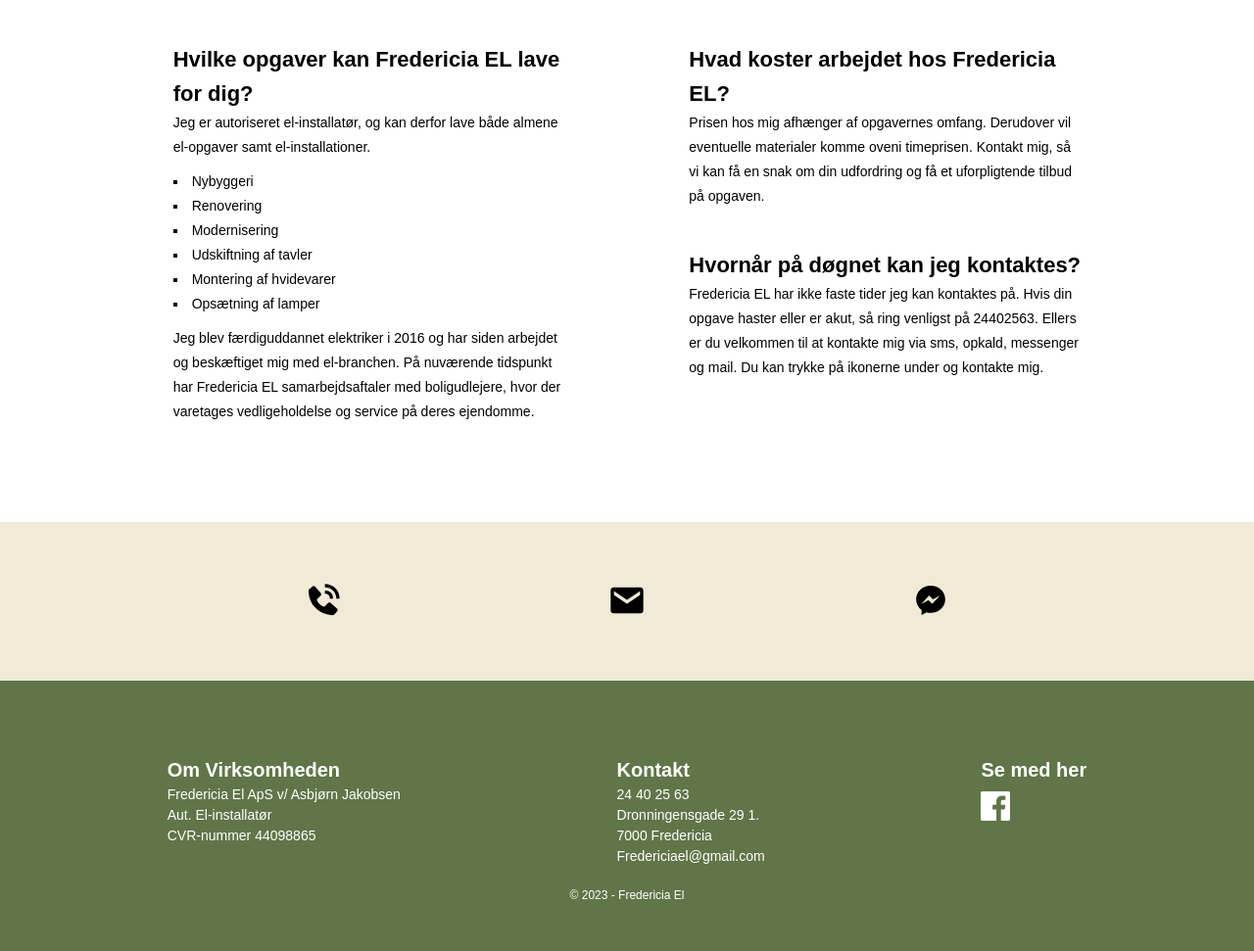
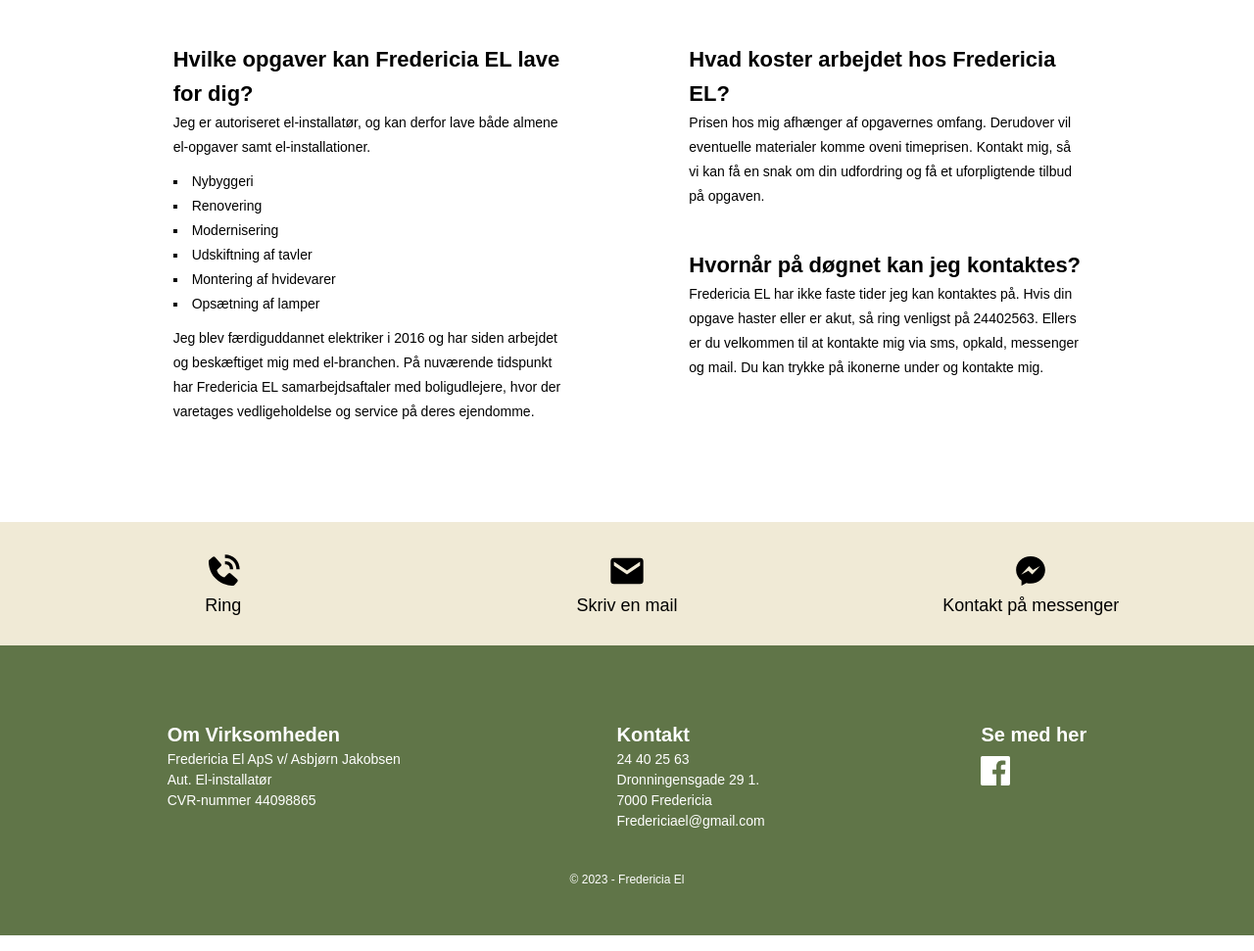
Before and after one commit to Mettelund3/Fredericia-el2, a plain HTML site: page index.html in a window 1280 px wide. Shown: the part 2125-3096 px from the top of the page at 98% size. Drawn offline with Linux system fonts and the light colour scheme; a web font is replaced by a local one.

Commit message:
2 august

```diff
--- a/footer.css
+++ b/footer.css
@@ -14,7 +14,7 @@ footer {
     display: flex;
     flex-wrap: wrap;
     justify-content: space-evenly;
-    margin-bottom: 20px;
+    margin-bottom: 40px;
 }
 
 .footer-col {
@@ -50,14 +50,14 @@ h4 {
 
 @media screen and (max-width: 1000px) {
     .footer-row {
-        margin-bottom: 50px;
+        margin-bottom: 20px;
         justify-content: flex-start;
     }
 
     .footer-col {
         width: 50%;
         padding-left: 100px;
-        margin-bottom: 100px;
+        margin-bottom: 50px;
     }
 }
 
--- a/index.html
+++ b/index.html
@@ -135,10 +135,12 @@
     </section>
 
     <section class="section5">
-        <div class="kontaktikoner">
-            <a class="kontaktlinks" href="tel:24402563"><img src="./billeder/phone2.svg" alt=""></a>
-            <a class="kontaktlinks" href="mailto:fredericiael@gmail.com"><img src="./billeder/mail.svg" alt=""></a>
-            <a class="kontaktlinks" href="https://www.facebook.com/profile.php?id=100093286817264" target="_blank"><img src="./billeder/messenger.svg" alt=""></a>
+        <div>
+            <div class="kontaktikoner">
+            <a class="kontaktlinks" href="tel:24402563"><img src="./billeder/phone2.svg" alt=""><p>Ring</p></a>
+            <a class="kontaktlinks" href="mailto:fredericiael@gmail.com"><img src="./billeder/mail.svg" alt=""><p>Skriv en mail</p></a>
+            <a class="kontaktlinks" href="https://www.facebook.com/profile.php?id=100093286817264" target="_blank"><img src="./billeder/messenger.svg" alt=""><p>Kontakt på messenger</p></a>
+            </div>
         </div>
     </section>
 
--- a/section5.css
+++ b/section5.css
@@ -1,7 +1,7 @@
 .section5 {
     background-color: #f0ead6;
     height: fit-content;
-    padding: 50px;
+    padding: 20px;
 }
 
 .kontaktikoner {
@@ -9,3 +9,19 @@
     flex-wrap: wrap;
     justify-content: space-evenly;
 }
+
+.kontaktlinks {
+    text-decoration: none;
+    color: black;
+    font-weight: 400;
+    font-style: normal;
+    font-size: 18px;
+    text-align: center;
+    width: 33%;
+}
+
+@media screen and (min-width: 300px) and (max-width: 700px){
+    .kontaktlinks {
+        font-size: 14px;
+    }
+}
```
